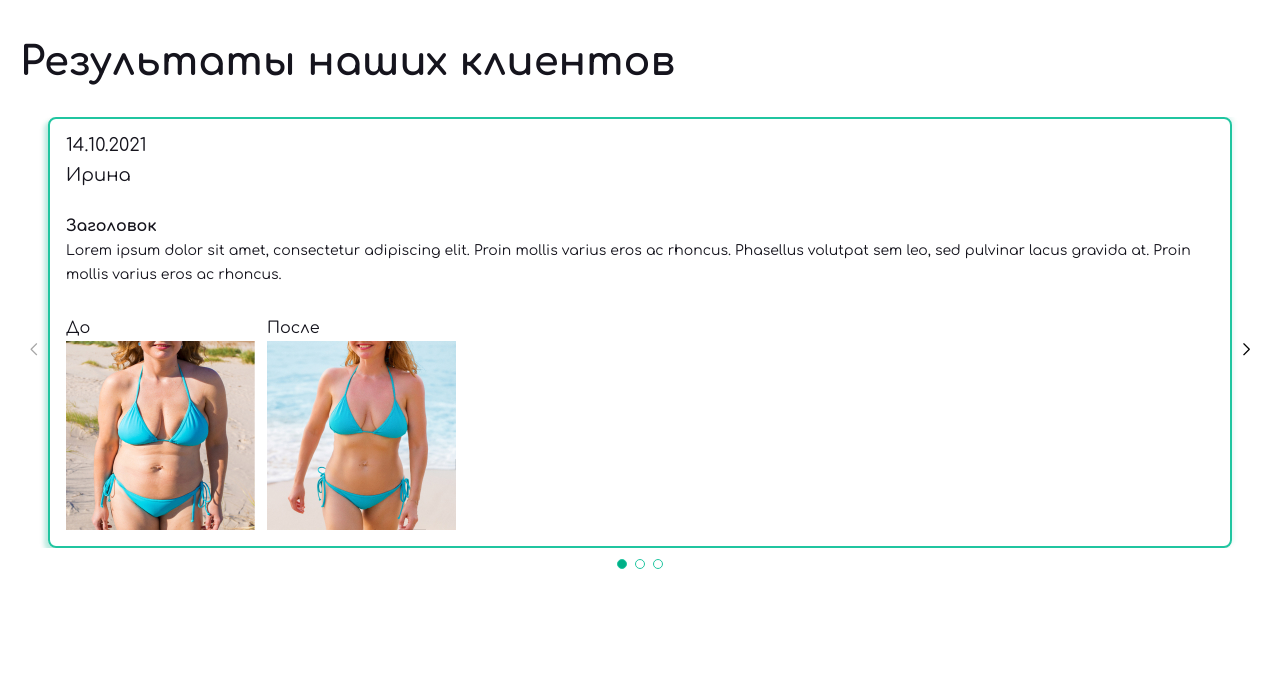
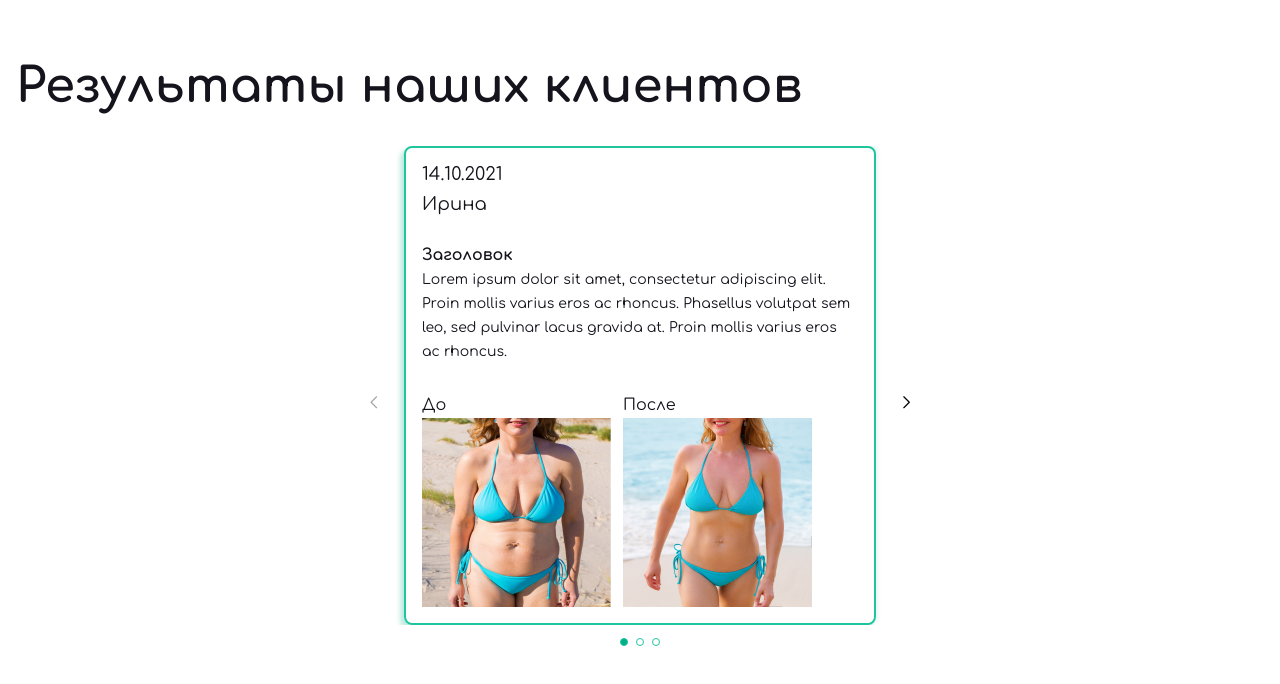
Before and after one commit to AlexeySapr/tmpl, a Gatsby site: page / in a window 1280 px wide. Built offline with nearby package versions, Linux system fonts and the light colour scheme; Gatsby itself is replaced by a stand-in of ours.

Commit message:
Update styles

```diff
--- a/src/components/container/Container.module.scss
+++ b/src/components/container/Container.module.scss
@@ -1,3 +1,11 @@
 .container {
   padding: 40px 20px;
+
+  @media (min-width: 768px) {
+    padding: 60px 32px;
+  }
+
+  @media (min-width: 1280px) {
+    padding: 60px 16px;
+  }
 }
--- a/src/components/sliderCard/SliderCard.module.scss
+++ b/src/components/sliderCard/SliderCard.module.scss
@@ -1,5 +1,17 @@
 .sliderWrapper {
   padding: 0 28px;
+
+  @media screen and (min-width: 400px) and (max-width: 500px) {
+    padding: 0 34px;
+  }
+
+  @media screen and (min-width: 501px) and (max-width: 767px) {
+    padding: 0 40px;
+  }
+
+  @media (min-width: 768px) {
+    padding: 0 44px;
+  }
 }
 
 .slider {
--- a/src/components/title/Title.module.scss
+++ b/src/components/title/Title.module.scss
@@ -2,4 +2,9 @@
   font-size: 40px;
   line-height: 45px;
   margin-bottom: 32px;
+
+  @media (min-width: 768px) {
+    font-size: 48px;
+    line-height: 54px;
+  }
 }
--- a/src/styles/global.scss
+++ b/src/styles/global.scss
@@ -4,6 +4,7 @@
   margin: 0;
   padding: 0;
   text-decoration: none;
+  box-sizing: border-box;
 }
 
 html,
@@ -16,8 +17,6 @@ body {
   font-style: normal;
   font-weight: normal;
   color: #15141d;
-
-  box-sizing: border-box;
 }
 
 p {
--- a/src/styles/swiperStyles.scss
+++ b/src/styles/swiperStyles.scss
@@ -18,4 +18,13 @@
 
 .swiper {
   padding-bottom: 35px;
+  box-sizing: border-box;
+
+  @media (max-width: 768px) {
+    max-width: 425px;
+  }
+
+  @media (min-width: 769px) {
+    max-width: 560px;
+  }
 }
```
